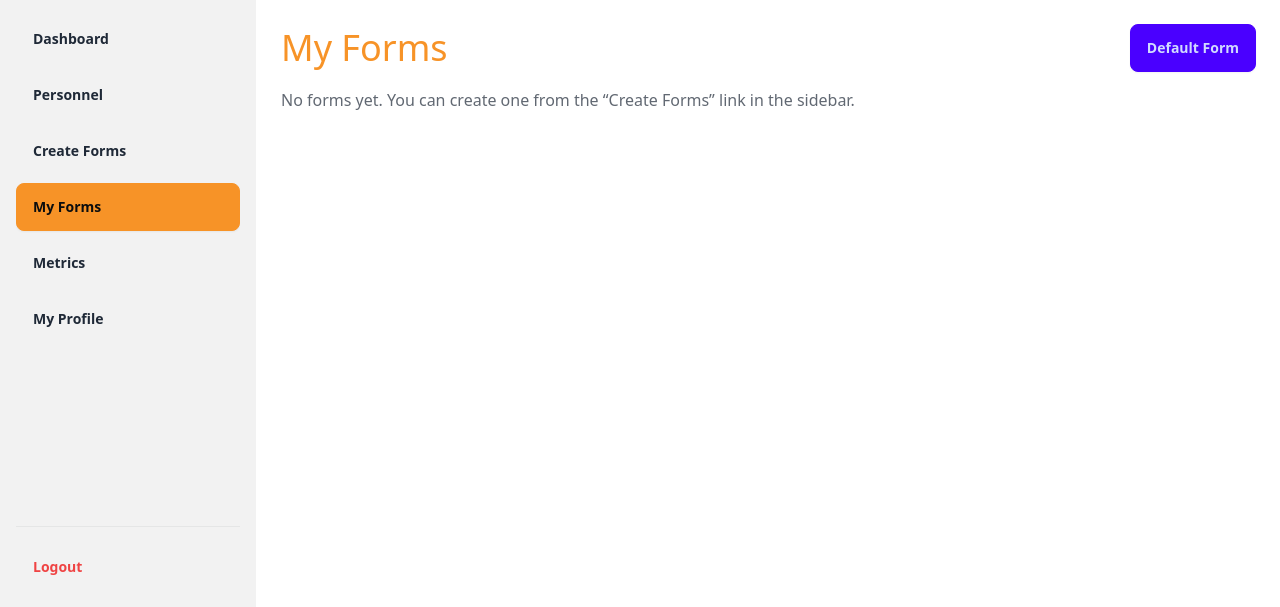
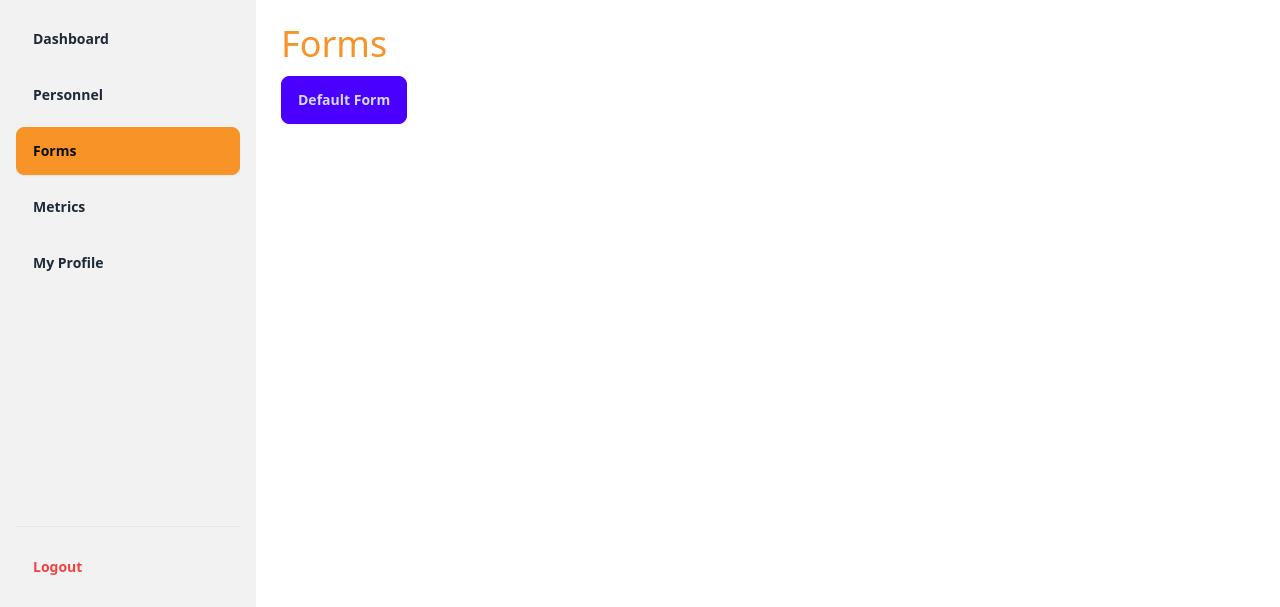
Before and after one commit to lkemp7/MineMarshall, a Django app: page /dashboard/forms/mine/ in a window 1280 px wide. Shown: the part 193-800 px from the top of the page. Run offline with Django 5.2, Linux system fonts and the light colour scheme; a user stored in the database is signed in; data that the repository does not hold is empty; some libraries are stand-ins or nearby versions.

Commit message:
a little layout edditing

```diff
--- a/dashboard/templates/my_forms.html
+++ b/dashboard/templates/my_forms.html
@@ -1,32 +1,13 @@
 {% extends "base.html" %}
 
-
-
 {% block content %}
-<div class="flex items-center justify-between mb-4">
-  <h1 class="text-4xl text-[#F79327]">My Forms</h1>
+<div class="mb-6">
+  <h1 class="text-4xl text-[#F79327] mb-3">Forms</h1>
   <button class="btn btn-primary" onclick="document.getElementById('demoAuthModal').showModal()">
     Default Form
   </button>
 </div>
+
 {% include "forms/default_form.html" %}
-{% if forms %}
-<ul class="menu bg-base-200 w-full max-w-3xl rounded-box">
-  {% for f in forms %}
-  <li>
-    <a href="{% url 'view_form' f.pk %}">
-      <span class="font-semibold">{{ f.title }}</span>
-      <span class="opacity-60 text-sm">— {{ f.created_at|date:"Y-m-d H:i" }}</span>
-    </a>
-  </li>
-  {% endfor %}
-</ul>
-{% else %}
-<p class="opacity-70">
-  No forms yet.
-  {% if request.user.email|lower == 'admin@minemarshall.com' %}
-    You can create one from the “Create Forms” link in the sidebar.
-  {% endif %}
-</p>
-{% endif %}
+
 {% endblock %}
--- a/dashboard/templates/sidebar.html
+++ b/dashboard/templates/sidebar.html
@@ -12,16 +12,10 @@ Personnel
 </a>
 {% endif %}
 
-  {% if request.user.role == 'admin' or request.user.role == 'manager' %}
-  <a href="{% url 'create_form' %}"
-  class="btn w-full justify-start {% if current == 'create_form' %}btn-primary{% else %}btn-ghost{% endif %}">
-  Create Forms
-</a>
-{% endif %}
 
 <a href="{% url 'my_forms' %}"
 class="btn w-full justify-start {% if current == 'my_forms' %}btn-primary{% else %}btn-ghost{% endif %}">
-My Forms
+Forms
 </a>
 
 {% if request.user.role == 'admin' or request.user.role == 'manager' %}
--- a/dashboard/urls.py
+++ b/dashboard/urls.py
@@ -4,12 +4,9 @@ from . import views
 urlpatterns = [
     path('', views.dashboard, name='dashboard'),
 
-    # Forms
-    path('forms/create/', views.create_form, name='create_form'),
     path('forms/mine/', views.my_forms, name='my_forms'),
     path('forms/<int:pk>/', views.view_form, name='view_form'),
 
-    # Personnel
     path('personnel/', views.personnel, name='personnel'),
     path("personnel/<int:user_id>/", views.user_profile, name="user_profile"),
     path("metrics/", views.metrics, name="metrics"),
--- a/dashboard/views.py
+++ b/dashboard/views.py
@@ -31,32 +31,6 @@ def dashboard(request):
     }
     return render(request, 'dashboard.html', context)
 
-
-@login_required
-def create_form(request):
-    # Only allow this exact user to create forms for now
-    if request.user.email.lower() != "admin@minemarshall.com":
-        return HttpResponseForbidden("You are not allowed to create forms.")
-
-    if request.method == "POST":
-        title = request.POST.get("title", "").strip() or "Untitled Form"
-        try:
-            num_questions = int(request.POST.get("num_questions", "0"))
-        except ValueError:
-            num_questions = 0
-
-        # Create the form
-        form_obj = Form.objects.create(title=title, created_by=request.user)
-
-        # Create questions
-        for i in range(1, num_questions + 1):
-            q_text = (request.POST.get(f"question_{i}", "") or "").strip()
-            if q_text:
-                Question.objects.create(form=form_obj, text=q_text, order=i)
-
-        return redirect("my_forms")
-
-    return render(request, "create_form.html", {})
 
 
 @login_required
```
Also changed, not shown: grafana/__init__.py (added), grafana/auth.py (added), grafana/services.py (added), grafana/urls.py (added), grafana/views.py (added).
